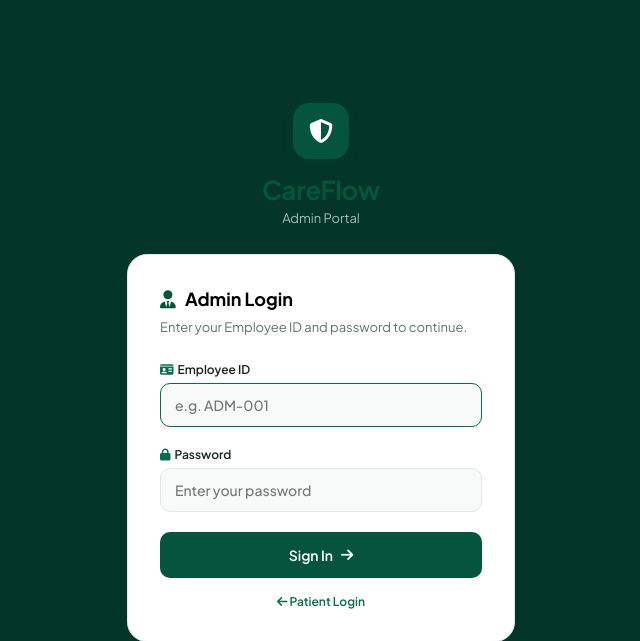
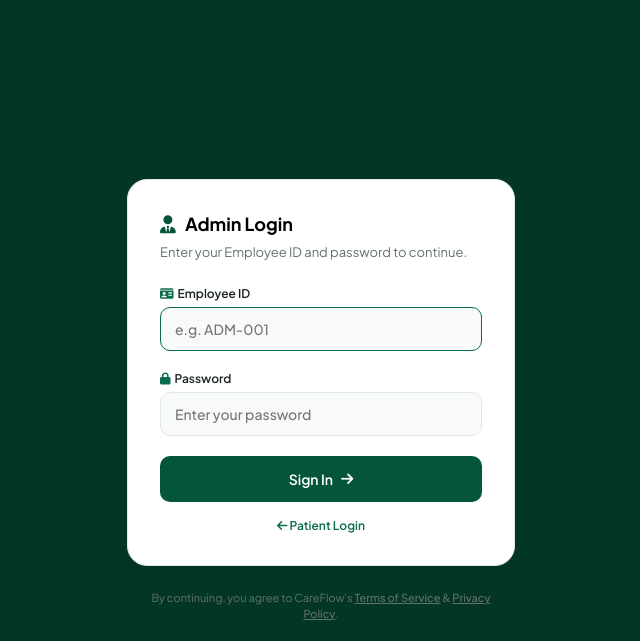
Before and after one commit to Auralith-Bit/AuralithCareflow_Backend, a Django app: page /admin/ in a window 1280 px wide. Shown: the top 641 px of the page, without its empty margins (319-959 px from the left). Run offline with Django 5.2, Linux system fonts and the light colour scheme.

Commit message:
removed logo and brandname from login page of admins and staffs

```diff
--- a/careflow/templates/admin-login.html
+++ b/careflow/templates/admin-login.html
@@ -11,14 +11,6 @@
 </head>
 <body>
     <div class="auth-wrapper">
-        <div class="auth-brand">
-            <div class="auth-brand-header">
-                <div class="auth-logo-circle"><i class="fa-solid fa-shield-halved"></i></div>
-                <h2>CareFlow</h2>
-                <p style="font-size:13px;color:#a0bfb5;margin-top:2px;">Admin Portal</p>
-            </div>
-        </div>
-
         <div class="auth-card">
             <h3><i class="fa-solid fa-user-tie" style="color:var(--primary-teal);margin-right:6px;"></i> Admin Login</h3>
             <p class="auth-subtitle">Enter your Employee ID and password to continue.</p>
```
Also changed, not shown: careflow/templates/staff-login.html (+0 -8 lines).
